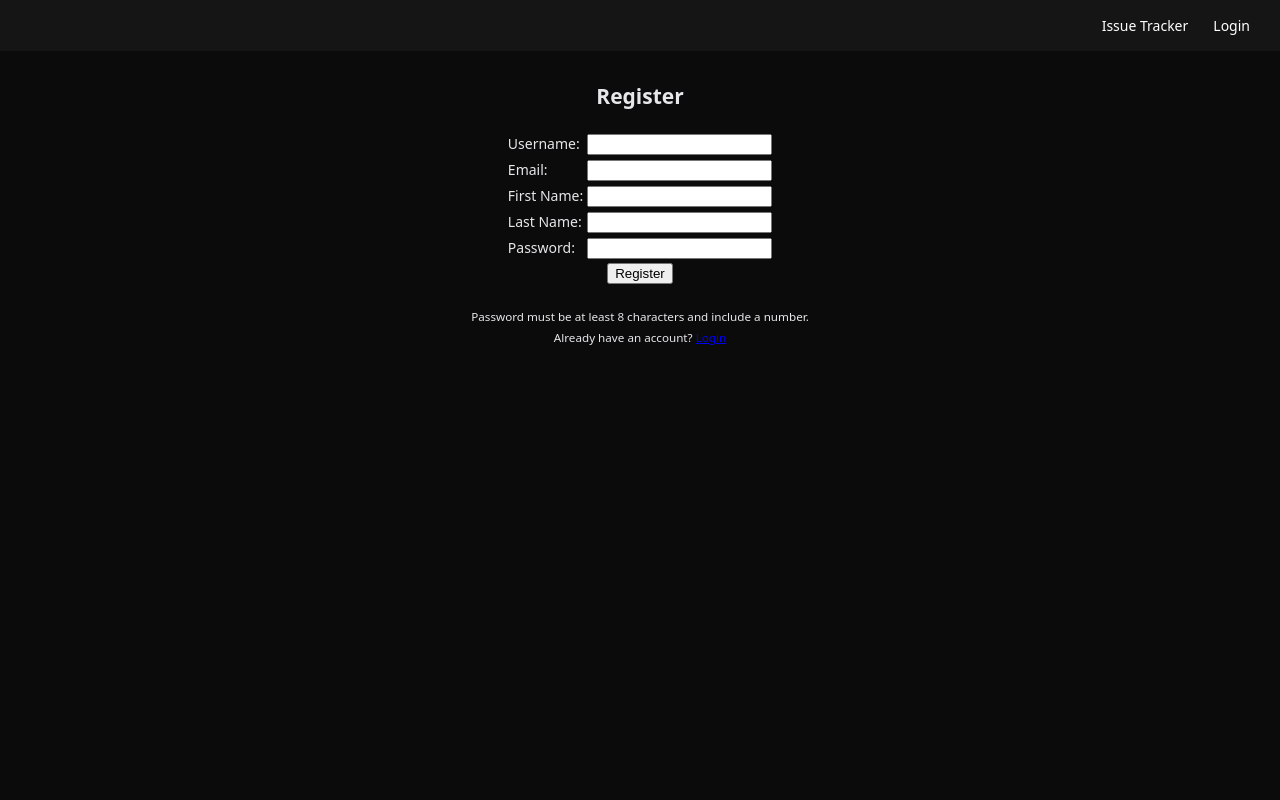
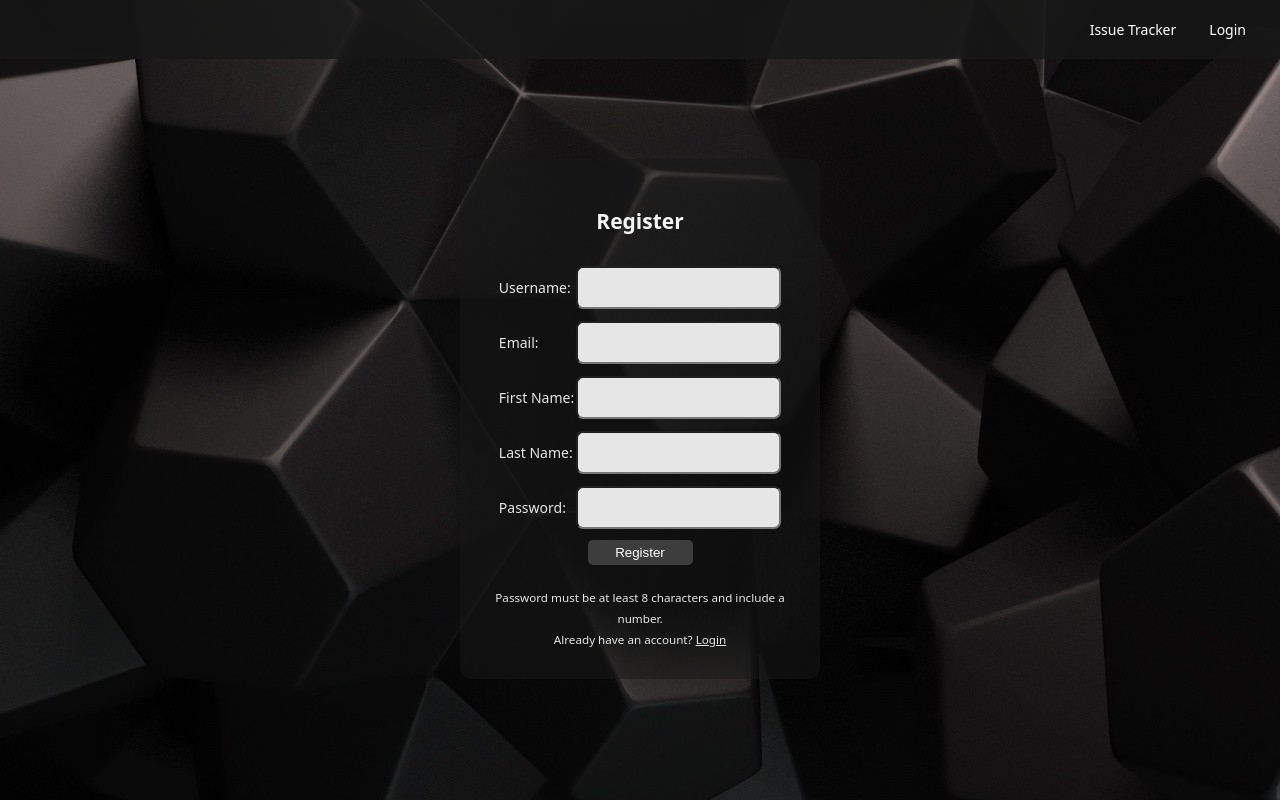
Before and after one commit to Z-e-r-0-n/Secure_Web_Application, a Python web app: template app/templates/register.html in a window 1280 px wide. Run offline with Jinja, Linux system fonts and the light colour scheme; the template is opened without the code that fills it, so the values that code supplies are empty.

Commit message:
commit register.css and style.css

```diff
--- a/app/static/login.css
+++ b/app/static/register.css
@@ -1,5 +1,4 @@
-
-.login{
+.register{
     width: 300px;
     margin-top: 100px;
     padding: 30px;
@@ -9,7 +8,7 @@
 
 }
 
-.button_login{
+.button_register{
     width: 35%;
     padding: 5px;
     color:#ffffff;
@@ -26,7 +25,7 @@
     margin: 10px;
 }
 
-.button_login:hover{
+.button_register:hover{
      background-color: #4CAF50;
      color: white;
      transform: scale(1.08);
@@ -41,5 +40,5 @@
 }
 
 input::placeholder {
-    color: rgb(21, 21, 21);
+    color: rgb(27, 27, 27);
   }
--- a/app/static/style.css
+++ b/app/static/style.css
@@ -21,10 +21,13 @@
     color: white;
     margin-right: 15px;
     text-decoration: none;
+    padding:4px;
+    border-radius: 5px;
 }
 
 nav a:hover {
-    padding: 5px;
-    background-color: #b0b0b082;
-    transform: scale(1.03);
+    color: black;
+    background-color: #fffffff5;
+    transform: scale(1.165);
+    transition-duration:100ms ;
 }
--- a/app/templates/register.html
+++ b/app/templates/register.html
@@ -4,44 +4,53 @@
 {% if error %}
 <p class="error">{{ error }}</p>
 {% else %}
+<link rel="stylesheet" href="{{ url_for('static', filename='register.css') }}">
 <center>
-<h2>Register</h2>
     <div class="register">
+        <h2 style="color: #f4f4f4;">Register</h2>
         <form method="POST">
-    <table>
+            <table style="border-collapse: separate; border-spacing: 0 10px;">
                 <tr>
                     <td class="label">Username:</td>
-            <td><input type="text" name="username" required></td>
+                    <td><input type="text" name="username" required
+                            style="padding:12px; border-radius:7px; background-color: #e6e6e6;"></td>
                 </tr>
                 <tr>
                     <td class="label">Email:</td>
-            <td><input type="email" name="email" required></td>
+                    <td><input type="email" name="email" required
+                            style="padding:12px; border-radius:7px; background-color: #e6e6e6;"></td>
                 </tr>
                 <tr>
                     <td class="label">First Name:</td>
-            <td><input type="text" name="first_name"></td>
+                    <td><input type="text" name="first_name"
+                            style="padding:12px; border-radius:7px; background-color: #e6e6e6;"></td>
                 </tr>
                 <tr>
                     <td class="label">Last Name:</td>
-            <td><input type="text" name="last_name"></td>
+                    <td><input type="text" name="last_name"
+                            style="padding:12px; border-radius:7px; background-color: #e6e6e6;"></td>
                 </tr>
                 <tr>
                     <td class="label">Password:</td>
-            <td><input type="password" name="password" required></td>
+                    <td><input type="password" name="password" required
+                            style="padding:12px; border-radius:7px; background-color: #e6e6e6;"></td>
                 </tr>
             </table>
-<button type="submit">Register</button>
+            <button type="submit" class="button_register">Register</button>
         </form>
-</center>
+
         <br>
         <center>
             <small>Password must be at least 8 characters and include a number.</small>
         </center>
-</div>
+
+
 
         <center>
-    <small>Already have an account? <a href="{{ url_for('main.login') }}">Login</a></small>
-
+            <small style="color: #e6e6e6;">Already have an account? <a href="{{ url_for('main.login') }}"
+                    style="color: #e6e6e6;">Login</a></small>
+        </center>
+    </div>
 </center>
 {% endif %}
 {% endblock %}
```
Also changed, not shown: app/templates/login.html (+7 -4 lines). Lines whose indentation alone changed are shown as unchanged.
